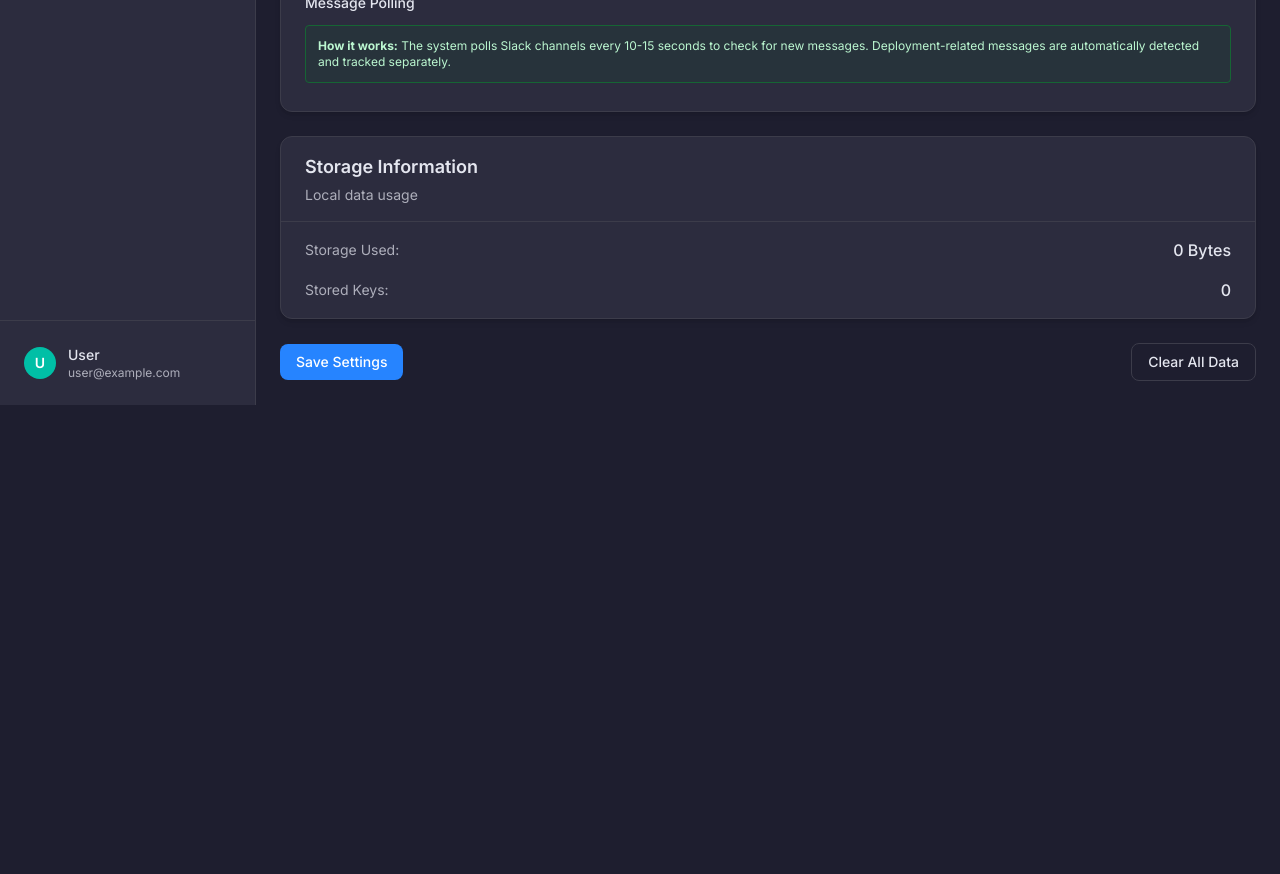
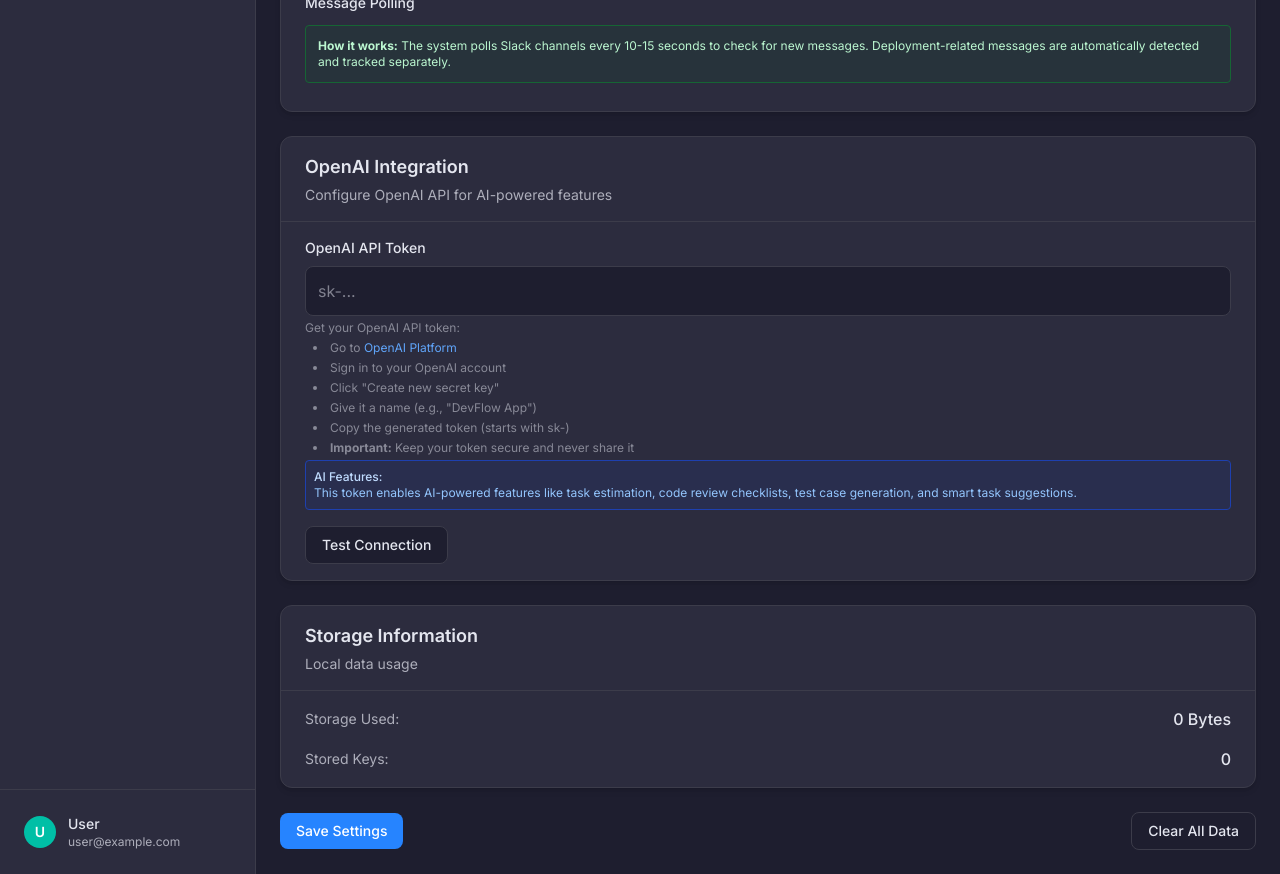
Before and after one commit to deadlydiamond/devflow-jira-proxy, an Angular app: page /settings in a window 1280 px wide. Shown: the part 2300-3174 px from the top of the page. Before the commit the page ends 2705 px from the top, so only its background shows below. Built offline with nearby package versions, Linux system fonts and the light colour scheme.

Commit message:
feat: add OpenAI integration to settings page

```diff
--- a/src/app/pages/settings-page/settings-page.html
+++ b/src/app/pages/settings-page/settings-page.html
@@ -369,6 +369,75 @@
     </div>
   </app-card>
 
+  <!-- OpenAI Integration -->
+  <app-card title="OpenAI Integration" subtitle="Configure OpenAI API for AI-powered features">
+    <div class="space-y-4">
+      <div>
+        <label class="block text-sm font-medium text-gray-700 dark:text-text-light mb-2">
+          OpenAI API Token
+        </label>
+        <input
+          type="password"
+          [(ngModel)]="settings.openaiToken"
+          placeholder="sk-..."
+          class="w-full p-3 border border-gray-300 dark:border-border rounded-lg bg-white dark:bg-surface text-gray-900 dark:text-text-light placeholder-gray-500 dark:placeholder-text-light/50 focus:outline-none focus:ring-2 focus:ring-primary/50 focus:border-primary"
+        />
+        <div *ngIf="openaiConnectionStatus !== 'success'" class="text-xs text-gray-500 dark:text-text-light/50 mt-1 space-y-1">
+          <p>Get your OpenAI API token:</p>
+          <ul class="list-disc list-inside ml-2 space-y-1">
+            <li>Go to <a href="https://platform.openai.com/api-keys" target="_blank" rel="noopener" class="text-blue-600 dark:text-blue-400 hover:underline">OpenAI Platform</a></li>
+            <li>Sign in to your OpenAI account</li>
+            <li>Click "Create new secret key"</li>
+            <li>Give it a name (e.g., "DevFlow App")</li>
+            <li>Copy the generated token (starts with sk-)</li>
+            <li><strong>Important:</strong> Keep your token secure and never share it</li>
+          </ul>
+          <div class="mt-2 p-2 bg-blue-50 dark:bg-blue-900/20 border border-blue-200 dark:border-blue-800 rounded">
+            <p class="text-blue-800 dark:text-blue-200 font-medium text-xs">AI Features:</p>
+            <p class="text-blue-700 dark:text-blue-300 text-xs">
+              This token enables AI-powered features like task estimation, code review checklists,
+              test case generation, and smart task suggestions.
+            </p>
+          </div>
+        </div>
+      </div>
+
+      <!-- Connection Test -->
+      <div class="flex items-center space-x-4">
+        <app-button
+          (click)="testOpenAIConnection()"
+          [disabled]="openaiConnectionStatus === 'testing'"
+          variant="secondary"
+        >
+          <span *ngIf="openaiConnectionStatus === 'testing'">Testing...</span>
+          <span *ngIf="openaiConnectionStatus === 'success'">Test Again</span>
+          <span *ngIf="openaiConnectionStatus !== 'testing' && openaiConnectionStatus !== 'success'">Test Connection</span>
+        </app-button>
+
+        <div *ngIf="openaiConnectionMessage" class="flex-1">
+          <div
+            *ngIf="openaiConnectionStatus === 'success'"
+            class="text-sm text-green-600 dark:text-green-400"
+          >
+            ✅ {{ openaiConnectionMessage }}
+          </div>
+          <div
+            *ngIf="openaiConnectionStatus === 'error'"
+            class="text-sm text-red-600 dark:text-red-400"
+          >
+            ❌ {{ openaiConnectionMessage }}
+          </div>
+          <div
+            *ngIf="openaiConnectionStatus === 'testing'"
+            class="text-sm text-blue-600 dark:text-blue-400"
+          >
+            🔄 {{ openaiConnectionMessage }}
+          </div>
+        </div>
+      </div>
+    </div>
+  </app-card>
+
   <!-- Storage Information -->
   <app-card title="Storage Information" subtitle="Local data usage">
     <div class="space-y-4">
--- a/src/app/pages/settings-page/settings-page.ts
+++ b/src/app/pages/settings-page/settings-page.ts
@@ -6,6 +6,7 @@ import { ThemeService } from '../../services/theme';
 import { GitLabService } from '../../services/gitlab';
 import { JiraService } from '../../services/jira';
 import { SlackService } from '../../services/slack';
+import { OpenAiService } from '../../services/openai';
 import { CardComponent } from '../../components/card/card';
 import { ButtonComponent } from '../../components/button/button';
 import { ThemeToggleComponent } from '../../components/theme-toggle/theme-toggle';
@@ -20,6 +21,7 @@ interface Settings {
   jiraEmail: string;
   slackToken: string;
   slackChannelId: string;
+  openaiToken: string;
 }
 
 @Component({
@@ -35,6 +37,7 @@ export class SettingsPageComponent implements OnInit {
   private readonly gitlabService = inject(GitLabService);
   private readonly jiraService = inject(JiraService);
   private readonly slackService = inject(SlackService);
+  private readonly openaiService = inject(OpenAiService);
   private readonly toastService = inject(ToastService);
 
   settings: Settings = {
@@ -46,6 +49,7 @@ export class SettingsPageComponent implements OnInit {
     jiraEmail: '',
     slackToken: '',
     slackChannelId: '',
+    openaiToken: '',
   };
 
   isDarkMode = false;
@@ -55,6 +59,8 @@ export class SettingsPageComponent implements OnInit {
   jiraConnectionMessage = '';
   slackConnectionStatus: 'idle' | 'testing' | 'success' | 'error' = 'idle';
   slackConnectionMessage = '';
+  openaiConnectionStatus: 'idle' | 'testing' | 'success' | 'error' = 'idle';
+  openaiConnectionMessage = '';
   slackChannels: any[] = [];
   isFetchingChannels = false;
 
@@ -113,6 +119,12 @@ export class SettingsPageComponent implements OnInit {
     if (slackChannelId) {
       this.settings.slackChannelId = slackChannelId;
     }
+
+    // Load OpenAI token from OpenAiService
+    const openaiToken = this.openaiService.getToken();
+    if (openaiToken) {
+      this.settings.openaiToken = openaiToken;
+    }
   }
 
   saveSettings(): void {
@@ -146,6 +158,11 @@ export class SettingsPageComponent implements OnInit {
     }
     if (this.settings.slackChannelId) {
       this.slackService.setChannelId(this.settings.slackChannelId);
+    }
+
+    // Save OpenAI token to OpenAiService
+    if (this.settings.openaiToken) {
+      this.openaiService.setToken(this.settings.openaiToken);
     }
 
     this.showSaveMessage();
@@ -289,6 +306,32 @@ export class SettingsPageComponent implements OnInit {
     });
   }
 
+  testOpenAIConnection(): void {
+    if (!this.settings.openaiToken) {
+      this.openaiConnectionStatus = 'error';
+      this.openaiConnectionMessage = 'Please enter an OpenAI token first';
+      return;
+    }
+
+    // Reset status and start testing
+    this.openaiConnectionStatus = 'testing';
+    this.openaiConnectionMessage = 'Testing connection...';
+
+    // Temporarily set the token for testing
+    this.openaiService.setToken(this.settings.openaiToken);
+
+    this.openaiService.testToken().subscribe({
+      next: () => {
+        this.openaiConnectionStatus = 'success';
+        this.openaiConnectionMessage = 'Connection successful! OpenAI API is accessible';
+      },
+      error: (error: any) => {
+        this.openaiConnectionStatus = 'error';
+        this.openaiConnectionMessage = error.message || 'Connection failed';
+      }
+    });
+  }
+
   fetchSlackChannels(): void {
     if (!this.settings.slackToken) {
       return;
```
